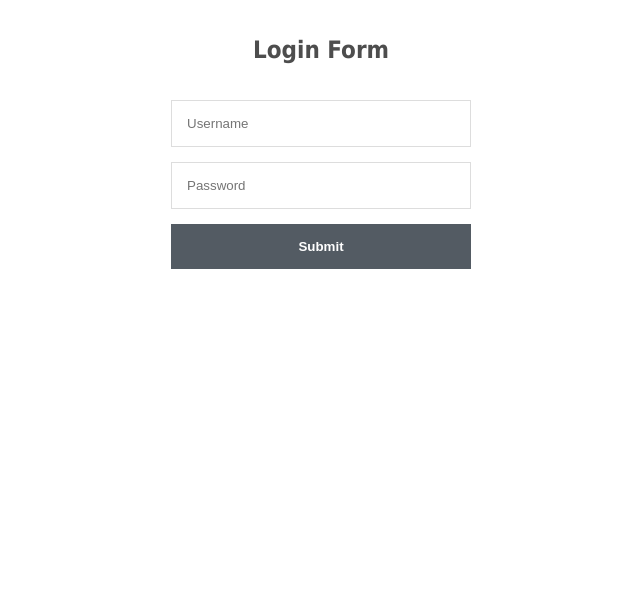
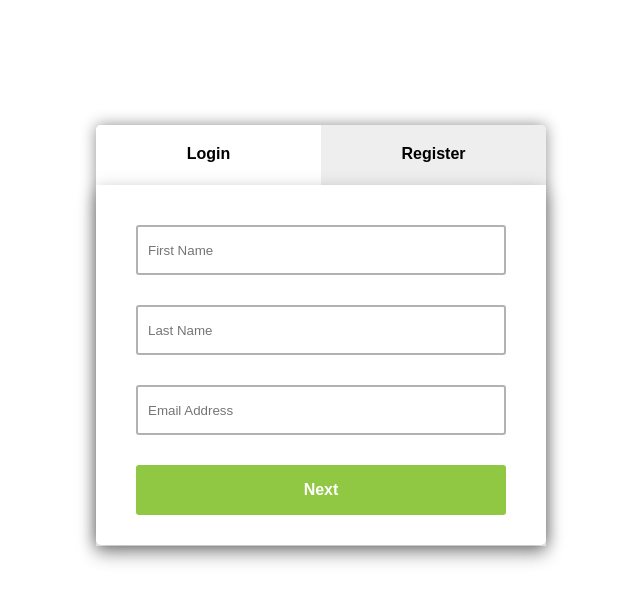
Before and after one commit to Kiopsy/Spotify-Showdown, a website: page nodelogin/login.html in a window 1280 px wide. Shown: the whole page, without its empty margins (319-959 px from the left). Drawn offline with Linux system fonts and the light colour scheme.

Commit message:
register html

```diff
--- a/nodelogin/login.html
+++ b/nodelogin/login.html
@@ -1,47 +1,153 @@
+<!-- HTML for the login page -->
 <!DOCTYPE html>
 <html>
   <head>
-		<meta charset="utf-8">
-		<title>Login Form Tutorial</title>
+    <!-- <link rel="stylesheet" href="styles.css" type="text/css"> -->
     <style>
-		.login-form {
-			width: 300px;
-			margin: 0 auto;
-			font-family: Tahoma, Geneva, sans-serif;
+      *{
+        margin:0;
+        padding:0;
       }
-		.login-form h1 {
-			text-align: center;
-			color: #4d4d4d;
-			font-size: 24px;
-			padding: 20px 0 20px 0;
+
+      body{
+
+        background-color:#f0f0f0;
+        font-family:Arial;
       }
-		.login-form input[type="password"],
-		.login-form input[type="text"] {
-			width: 100%;
-			padding: 15px;
-			border: 1px solid #dddddd;
-			margin-bottom: 15px;
+
+      a{
+        color:black;
+        text-decoration:none;
+      }
+
+      #bg{
+        position:relative;
+        top:20px;
+        height:600px;
+        width:800px;
+        background: #fff center no-repeat;
+        background-size:cover;
+        margin-left:auto;
+        margin-right:auto;
+        border:#fff 15px solid;
+      }
+
+      .module{
+        position:relative;
+        top:15%;
+        height:70%;
+        width:450px;
+        margin-left:auto;
+        margin-right:auto;
+        border-radius:5px;
+        background:RGBA(255,255,255,1);
+
+        -webkit-box-shadow:  0px 0px 15px 0px rgba(0, 0, 0, .45);
+        box-shadow:  0px 0px 15px 0px rgba(0, 0, 0, .45);
+
+      }
+
+      .module ul{
+        list-style-type:none;
+        margin:0;
+      }
+
+      .tab{
+        float:left;
+        height:60px;
+        width:50%;
+        padding-top:20px;
         box-sizing:border-box;
+        background:#eeeeee;
+        text-align:center;
+        cursor:pointer;
+        transition:background .4s;
       }
-		.login-form input[type="submit"] {
-			width: 100%;
-			padding: 15px;
-			background-color: #535b63;
-			border: 0;
-			box-sizing: border-box;
-			cursor: pointer;
-			font-weight: bold;
-			color: #ffffff;
+
+      .tab:first-child{
+        -webkit-border-radius: 5px 0px 0px 0px;
+        border-radius: 5px 0px 0px 0px;
+      }
+
+      .tab:last-child{
+        -webkit-border-radius: 0px 5px 0px 0px;
+        border-radius: 0px 5px 0px 0px;
+      }
+
+      .tab:hover{
+        background-color:rgba(0,0,0,.1);
+      }
+
+      .activeTab{
+        background:#fff;
+      }
+
+      .activeTab .icon{
+        opacity:1;
+      }
+
+      .form{
+        float:left;
+        height:86%;
+        width:100%;
+        box-sizing:border-box;
+        padding:40px;
+        box-shadow: 0 8px 16px 0 rgba(0,0,0,0.2), 0 6px 20px 0 rgba(0,0,0,0.19);
+      }
+
+      .textbox{
+        height:50px;
+        width:100%;
+        border-radius:3px;
+        border:rgba(0,0,0,.3) 2px solid;
+        box-sizing:border-box;
+        padding:10px;
+        margin-bottom:30px;
+      }
+
+      .textbox:focus{
+        outline:none;
+          border:rgba(24,149,215,1) 2px solid;
+          color:rgba(24,149,215,1);
+      }
+
+      .button{
+        height:50px;
+        width:100%;
+        border-radius:3px;
+        border:rgba(0,0,0,.3) 0px solid;
+        box-sizing:border-box;
+        padding:10px;
+        margin-bottom:30px;
+        background:#90c843;
+        color:#FFF;
+        font-weight:bold;
+        font-size: 12pt;
+        transition:background .4s;
+        cursor:pointer;
+      }
+
+      .button:hover{
+        background:#80b438;
+
       }
     </style>
   </head>
-	<body>
-		<div class="login-form">
-			<h1>Login Form</h1>
-			<form action="auth" method="POST">
-				<input type="text" name="username" placeholder="Username" required>
-				<input type="password" name="password" placeholder="Password" required>
-				<input type="submit">
+	<body id="bg">
+		<div class="module">
+			<ul>
+        <li class="tab activeTab">
+          <a href="login.html"><strong class="icon">Login</strong></a>
+        </li>
+        <li class="tab" >
+          <a href="register.html"><strong class="icon">Register</strong></a>
+        </li>
+      </ul>
+			<form class="form" action="auth" method="POST">
+				<input type="text" placeholder="First Name" class="textbox" />
+          <input type="text" placeholder="Last Name" class="textbox" />
+          <input type="text" placeholder="Email Address" class="textbox" />
+          <input type="button" value="Next" class="button" />
 			</form>
 		</div>
 	</body>
--- a/nodelogin/package.json
+++ b/nodelogin/package.json
@@ -17,7 +17,10 @@
   },
   "homepage": "https://github.com/Kiopsy/Spotify-Showdown#readme",
   "dependencies": {
+    "ejs": "^3.1.6",
     "express": "^4.17.2",
-    "express-session": "^1.17.2"
+    "express-session": "^1.17.2",
+    "mongoose": "^6.1.4",
+    "passport": "^0.5.2"
   }
 }
--- /dev/null
+++ b/nodelogin/style.css
@@ -0,0 +1,127 @@
+*{
+margin:0;
+padding:0;
+}
+
+body{
+
+background-color:#f0f0f0;
+font-family:Arial;
+}
+
+a{
+color:black;
+text-decoration:none;
+}
+
+#bg{
+position:relative;
+top:20px;
+height:600px;
+width:800px;
+background: #fff center no-repeat;
+background-size:cover;
+margin-left:auto;
+margin-right:auto;
+border:#fff 15px solid;
+}
+
+.module{
+position:relative;
+top:15%;
+height:70%;
+width:450px;
+margin-left:auto;
+margin-right:auto;
+border-radius:5px;
+background:RGBA(255,255,255,1);
+
+-webkit-box-shadow:  0px 0px 15px 0px rgba(0, 0, 0, .45);
+box-shadow:  0px 0px 15px 0px rgba(0, 0, 0, .45);
+
+}
+
+.module ul{
+list-style-type:none;
+margin:0;
+}
+
+.tab{
+float:left;
+height:60px;
+width:50%;
+padding-top:20px;
+box-sizing:border-box;
+background:#eeeeee;
+text-align:center;
+cursor:pointer;
+transition:background .4s;
+}
+
+.tab:first-child{
+-webkit-border-radius: 5px 0px 0px 0px;
+border-radius: 5px 0px 0px 0px;
+}
+
+.tab:last-child{
+-webkit-border-radius: 0px 5px 0px 0px;
+border-radius: 0px 5px 0px 0px;
+}
+
+.tab:hover{
+background-color:rgba(0,0,0,.1);
+}
+
+.activeTab{
+background:#fff;
+}
+
+.activeTab .icon{
+opacity:1;
+}
+
+.form{
+float:left;
+height:86%;
+width:100%;
+box-sizing:border-box;
+padding:40px;
+box-shadow: 0 8px 16px 0 rgba(0,0,0,0.2), 0 6px 20px 0 rgba(0,0,0,0.19);
+}
+
+.textbox{
+height:50px;
+width:100%;
+border-radius:3px;
+border:rgba(0,0,0,.3) 2px solid;
+box-sizing:border-box;
+padding:10px;
+margin-bottom:30px;
+}
+
+.textbox:focus{
+outline:none;
+  border:rgba(24,149,215,1) 2px solid;
+  color:rgba(24,149,215,1);
+}
+
+.button{
+height:50px;
+width:100%;
+border-radius:3px;
+border:rgba(0,0,0,.3) 0px solid;
+box-sizing:border-box;
+padding:10px;
+margin-bottom:30px;
+background:#90c843;
+color:#FFF;
+font-weight:bold;
+font-size: 12pt;
+transition:background .4s;
+cursor:pointer;
+}
+
+.button:hover{
+background:#80b438;
+
+}
```
Also changed, not shown: nodelogin/login.js (deleted, +0 -60 lines), nodelogin/loginold.html (added, +49 -0 lines), nodelogin/main.html (added, +1 -0 lines), nodelogin/register.html (added, +154 -0 lines), nodelogin/server.js (added, +97 -0 lines), nodelogin/README.md (renamed from README.md), 1 other file. Lines whose indentation alone changed are shown as unchanged.
